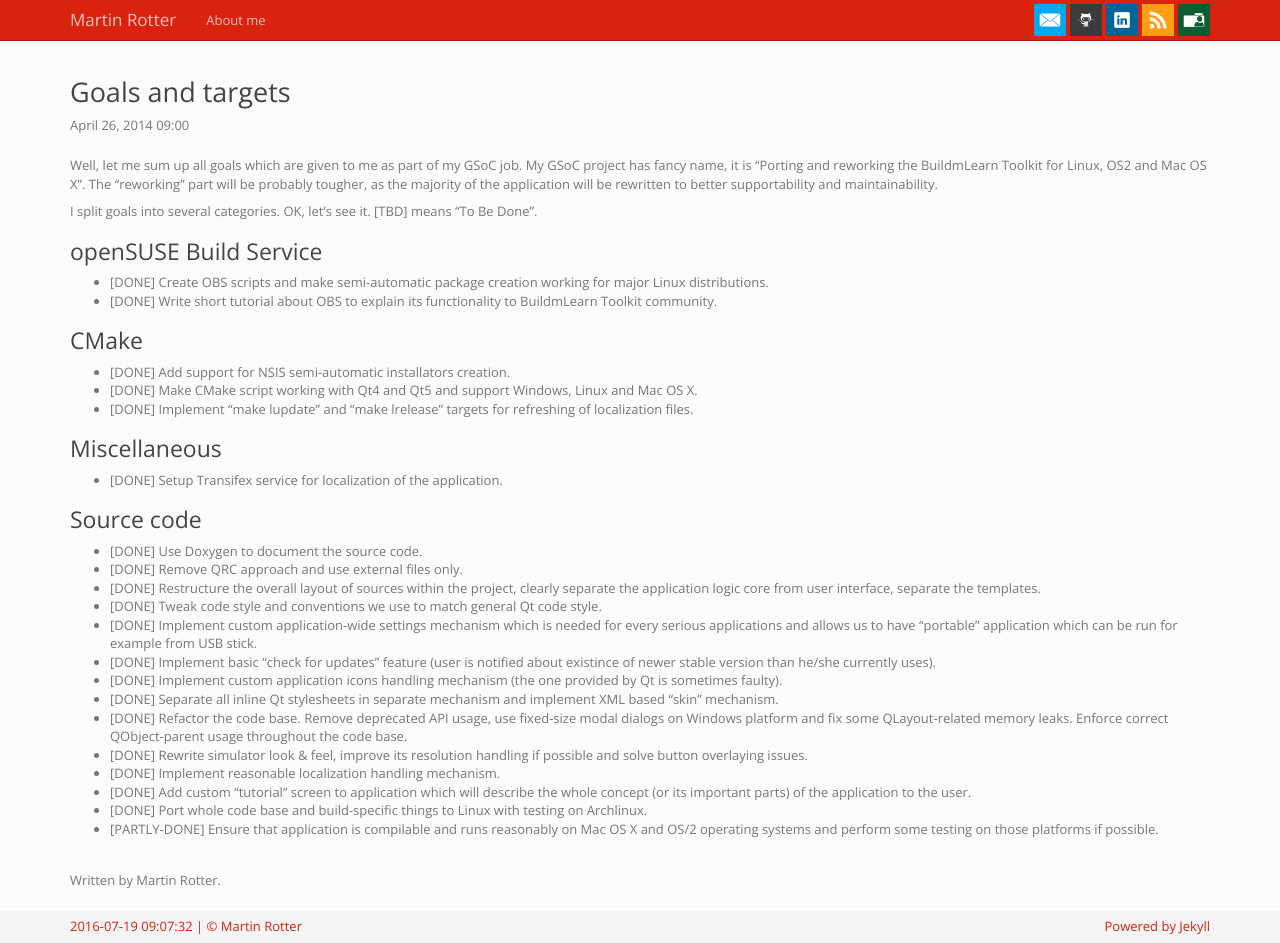
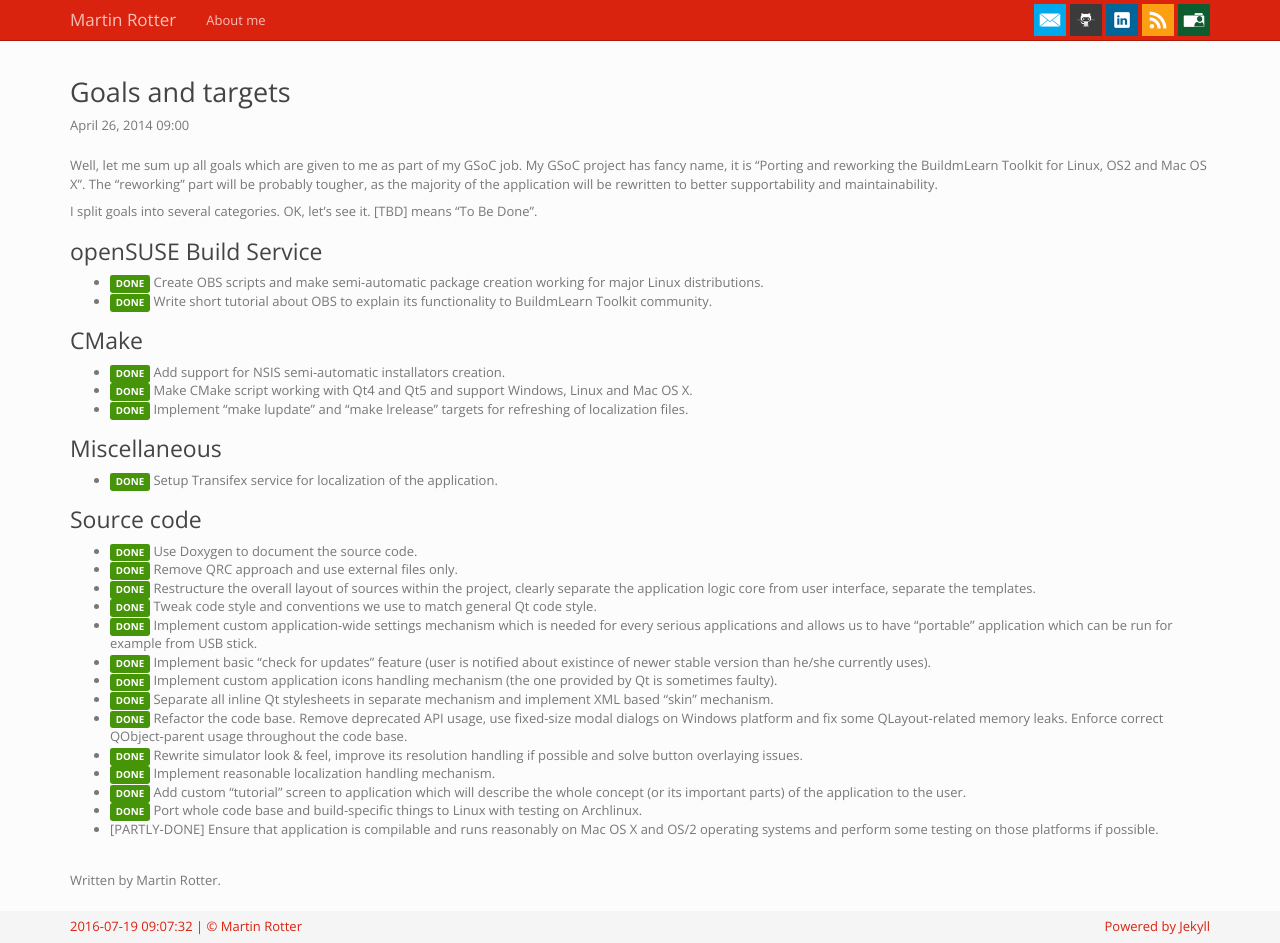
Before and after one commit to martinrotter/martinrotter.github.io, a Jekyll site: the page built from _posts/2016-07-17-gsoc-goals.md, in a window 1280 px wide. Built offline with Jekyll 4.4.1, drawn with Linux system fonts in a browser that asks for light colours.

Commit message:
New posts.

```diff
--- a/_posts/2016-07-17-gsoc-goals.md
+++ b/_posts/2016-07-17-gsoc-goals.md
@@ -14,32 +14,32 @@
 
 ### openSUSE Build Service
 
-* [DONE] Create OBS scripts and make semi-automatic package creation working for major Linux distributions.
-* [DONE] Write short tutorial about OBS to explain its functionality to BuildmLearn Toolkit community.
+* <span class="label label-success">DONE</span> Create OBS scripts and make semi-automatic package creation working for major Linux distributions.
+* <span class="label label-success">DONE</span> Write short tutorial about OBS to explain its functionality to BuildmLearn Toolkit community.
 
 ### CMake
 
-* [DONE] Add support for NSIS semi-automatic installators creation.
-* [DONE] Make CMake script working with Qt4 and Qt5 and support Windows, Linux and Mac OS X.
-* [DONE] Implement "make lupdate" and "make lrelease" targets for refreshing of localization files.
+* <span class="label label-success">DONE</span> Add support for NSIS semi-automatic installators creation.
+* <span class="label label-success">DONE</span> Make CMake script working with Qt4 and Qt5 and support Windows, Linux and Mac OS X.
+* <span class="label label-success">DONE</span> Implement "make lupdate" and "make lrelease" targets for refreshing of localization files.
 
 ### Miscellaneous
 
-* [DONE] Setup Transifex service for localization of the application.
+* <span class="label label-success">DONE</span> Setup Transifex service for localization of the application.
 
 ### Source code
 
-* [DONE] Use Doxygen to document the source code.
-* [DONE] Remove QRC approach and use external files only.
-* [DONE] Restructure the overall layout of sources within the project, clearly separate the application logic core from user interface, separate the templates.
-* [DONE] Tweak code style and conventions we use to match general Qt code style.
-* [DONE] Implement custom application-wide settings mechanism which is needed for every serious applications and allows us to have “portable” application which can be run for example from USB stick.
-* [DONE] Implement basic "check for updates" feature (user is notified about existince of newer stable version than he/she currently uses).
-* [DONE] Implement custom application icons handling mechanism (the one provided by Qt is sometimes faulty).
-* [DONE] Separate all inline Qt stylesheets in separate mechanism and implement XML based “skin” mechanism.
-* [DONE] Refactor the code base. Remove deprecated API usage, use fixed-size modal dialogs on Windows platform and fix some QLayout-related memory leaks. Enforce correct QObject-parent usage throughout the code base.
-* [DONE] Rewrite simulator look & feel, improve its resolution handling if possible and solve button overlaying issues.
-* [DONE] Implement reasonable localization handling mechanism.
-* [DONE] Add custom “tutorial” screen to application which will describe the whole concept (or its important parts) of the application to the user.
-* [DONE] Port whole code base and build-specific things to Linux with testing on Archlinux.
+* <span class="label label-success">DONE</span> Use Doxygen to document the source code.
+* <span class="label label-success">DONE</span> Remove QRC approach and use external files only.
+* <span class="label label-success">DONE</span> Restructure the overall layout of sources within the project, clearly separate the application logic core from user interface, separate the templates.
+* <span class="label label-success">DONE</span> Tweak code style and conventions we use to match general Qt code style.
+* <span class="label label-success">DONE</span> Implement custom application-wide settings mechanism which is needed for every serious applications and allows us to have “portable” application which can be run for example from USB stick.
+* <span class="label label-success">DONE</span> Implement basic "check for updates" feature (user is notified about existince of newer stable version than he/she currently uses).
+* <span class="label label-success">DONE</span> Implement custom application icons handling mechanism (the one provided by Qt is sometimes faulty).
+* <span class="label label-success">DONE</span> Separate all inline Qt stylesheets in separate mechanism and implement XML based “skin” mechanism.
+* <span class="label label-success">DONE</span> Refactor the code base. Remove deprecated API usage, use fixed-size modal dialogs on Windows platform and fix some QLayout-related memory leaks. Enforce correct QObject-parent usage throughout the code base.
+* <span class="label label-success">DONE</span> Rewrite simulator look & feel, improve its resolution handling if possible and solve button overlaying issues.
+* <span class="label label-success">DONE</span> Implement reasonable localization handling mechanism.
+* <span class="label label-success">DONE</span> Add custom “tutorial” screen to application which will describe the whole concept (or its important parts) of the application to the user.
+* <span class="label label-success">DONE</span> Port whole code base and build-specific things to Linux with testing on Archlinux.
 * [PARTLY-DONE] Ensure that application is compilable and runs reasonably on Mac OS X and OS/2 operating systems and perform some testing on those platforms if possible.
```
